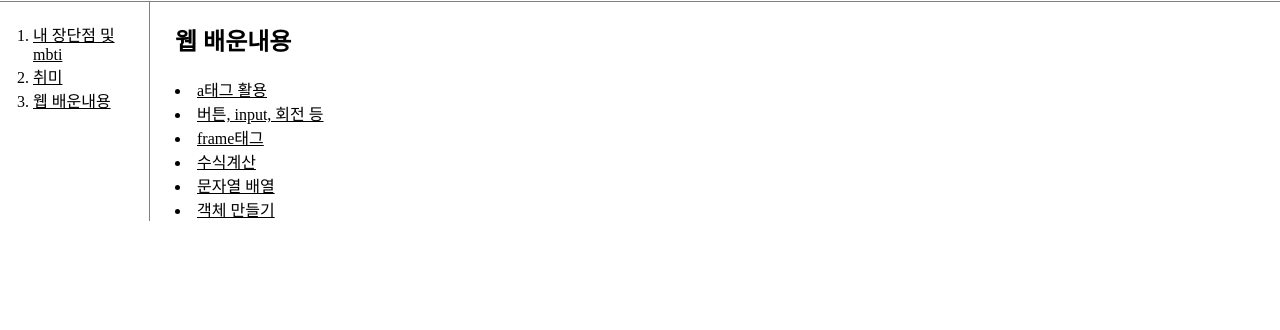
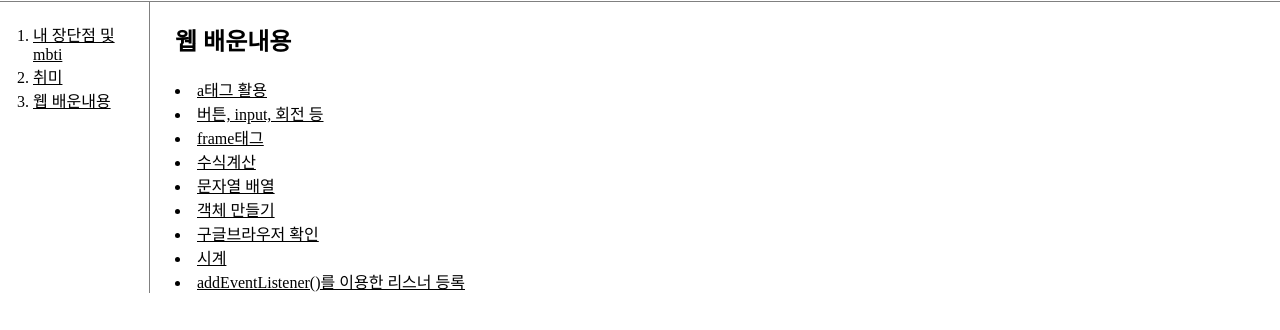
Before and after one commit to huns77/Mycontainer, a plain HTML site: page 3.html in a window 1280 px wide. Shown: the part 104-434 px from the top of the page. Drawn offline with Linux system fonts and the light colour scheme.

Commit message:
Add files via upload

```diff
--- a/3.html
+++ b/3.html
@@ -20,7 +20,11 @@
   <li><a href="web.html">frame태그</a></li>
   <li><a href="tag3.html">수식계산</a></li>
   <li><a href="tag4.html">문자열 배열</a></li>
-  <li><a href="tag5.html">객체 만들기</a></li>
+  <li><a href="tag6.html">객체 만들기</a></li>
+  <li><a href="tag7.html">구글브라우저 확인</a></li>
+  <li><a href="tag8.html">시계</a></li>
+  <li><a href="tag9.html">addEventListener()를 이용한 리스너 등록</a></li>
+
 </div>
 </div>
 
```
